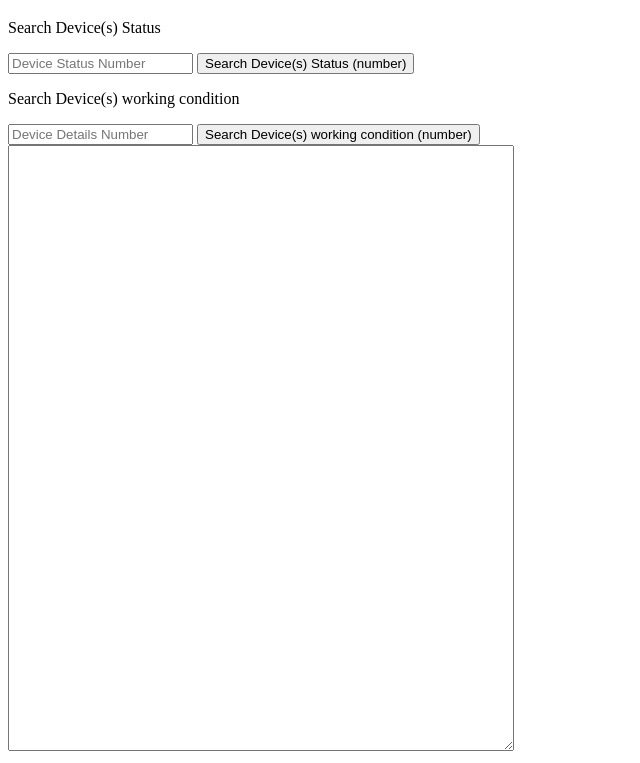
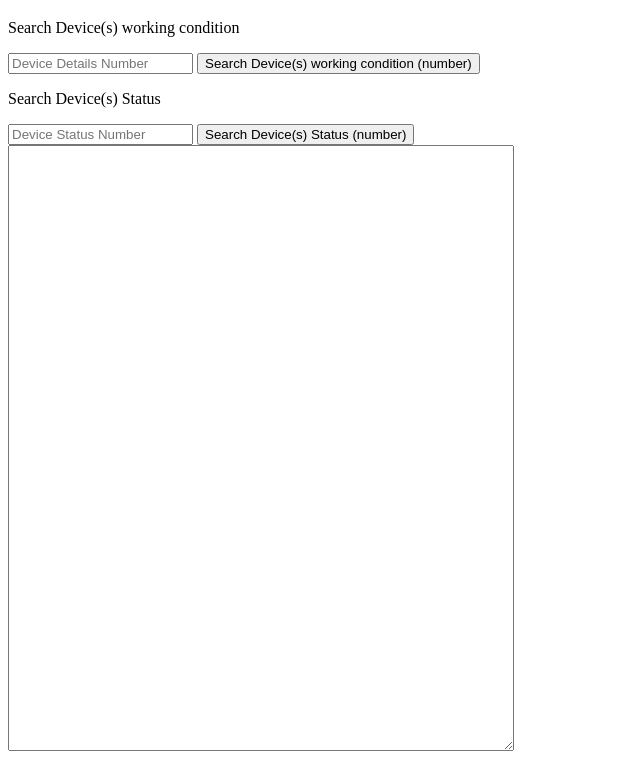
Before and after one commit to jeremykhaw0711/smartoffice, a plain HTML site: page demo.html in a window 1280 px wide. Shown: the part 61-824 px from the top of the page, without its empty margins (0-640 px from the left). Drawn offline with Linux system fonts and the light colour scheme; a script that the page names is missing.

Commit message:
Add files via upload

```diff
--- a/demo.html
+++ b/demo.html
@@ -13,14 +13,14 @@
 
         <div>
             <!--DynamoDB-->
-            <p>Search Device(s) Status</p>
-            <input type="number" id="number" placeholder="Device Status Number" >
-            <button onclick="getdevicedetails(document.getElementById('number').value)">Search Device(s) Status (number)</button>
+            <p>Search Device(s) working condition</p>
+            <input type="number" id="number" placeholder="Device Details Number" >
+            <button onclick="getdevicedetails(document.getElementById('number').value)">Search Device(s) working condition (number)</button>
 
             <br>
-            <p>Search Device(s) working condition</p>
-            <input type = "number" id="DataNum" placeholder = "Device Details Number">
-            <button onclick="getdevicedata(document.getElementById('DataNum').value)">Search Device(s) working condition (number)</button>
+            <p>Search Device(s) Status</p>
+            <input type = "number" id="DataNum" placeholder = "Device Status Number">
+            <button onclick="getdevicedata(document.getElementById('DataNum').value)">Search Device(s) Status (number)</button>
 
             <br>
             <!--Place where result returns-->
```
